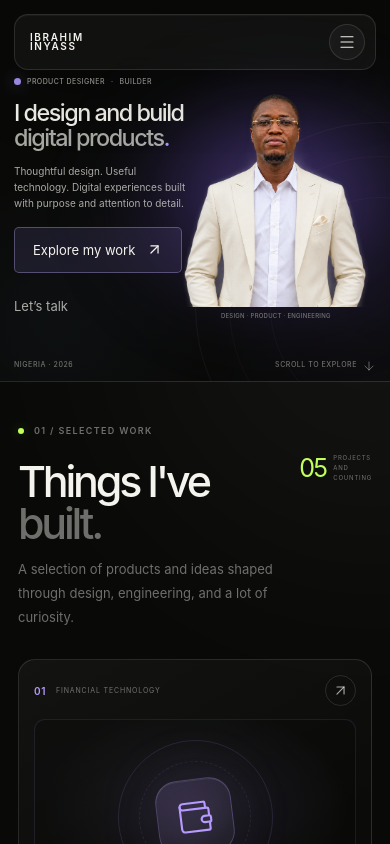
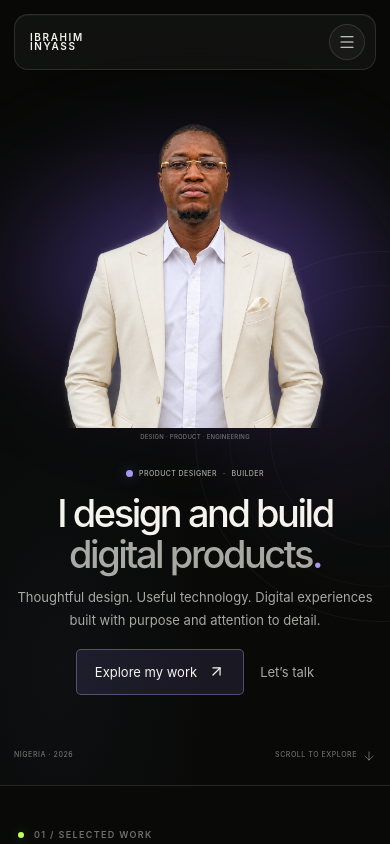
Before and after one commit to ibinyass001-hue/1brahim1nyass, a React (Vite) app: page / in a window 390 px wide. Shown: the top 844 px of the page. Built offline with nearby package versions, Linux system fonts and the light colour scheme.

Commit message:
Polish stacked hero layout

```diff
--- a/src/components/Hero/Hero.css
+++ b/src/components/Hero/Hero.css
@@ -15,14 +15,50 @@
 }
 
 .hero-main {
-  display: grid;
-  grid-template-columns: minmax(0, 1.25fr) minmax(250px, 0.75fr);
+  display: flex;
+  flex-direction: column;
   align-items: center;
-  gap: clamp(32px, 5vw, 88px);
+  gap: clamp(24px, 4vh, 42px);
   width: 100%;
-  max-width: 1200px;
+  max-width: 1000px;
   flex: 1;
   margin: 0 auto;
+}
+
+.hero-portrait {
+  order: -1;
+  align-self: center;
+  width: min(100%, 390px);
+  max-width: 390px;
+  margin: 0 auto;
+}
+
+.hero-content {
+  order: 1;
+  display: flex;
+  flex-direction: column;
+  align-items: center;
+  width: 100%;
+  min-width: 0;
+  padding: 0 0 24px;
+  text-align: center;
+}
+
+.hero-eyebrow {
+  justify-content: center;
+}
+
+.hero-title-line {
+  margin-inline: auto;
+}
+
+.hero-description {
+  max-width: 520px;
+  margin-inline: auto;
+}
+
+.hero-actions {
+  justify-content: center;
 }
 
 .hero-content {
@@ -265,8 +301,7 @@
   }
 
   .hero-main {
-    grid-template-columns: minmax(0, 1.1fr) minmax(210px, 0.8fr);
-    gap: 24px;
+    gap: clamp(22px, 3vh, 34px);
   }
 
   .hero-title {
@@ -473,3 +508,78 @@
     margin-top: 4px;
   }
 }
+
+
+/* FINAL HERO STACKED LAYOUT */
+.hero-main {
+  display: flex;
+  flex-direction: column;
+  align-items: center;
+  justify-content: flex-start;
+  gap: clamp(20px, 3vh, 34px);
+  width: 100%;
+  max-width: 1000px;
+  margin: 0 auto;
+}
+
+.hero-portrait {
+  order: -1;
+  align-self: center;
+  width: min(100%, 390px);
+  max-width: 390px;
+  margin: 0 auto;
+}
+
+.hero-content {
+  order: 1;
+  display: flex;
+  flex-direction: column;
+  align-items: center;
+  width: 100%;
+  min-width: 0;
+  padding: 0 0 24px;
+  text-align: center;
+}
+
+.hero-eyebrow {
+  justify-content: center;
+}
+
+.hero-title-line {
+  margin-inline: auto;
+}
+
+.hero-description {
+  max-width: 520px;
+  margin-inline: auto;
+}
+
+.hero-actions {
+  justify-content: center;
+}
+
+@media (max-width: 600px) {
+  .hero {
+    padding-top: 108px;
+    padding-bottom: 22px;
+  }
+
+  .hero-portrait {
+    width: min(100%, 320px);
+    max-width: 320px;
+  }
+
+  .hero-title {
+    font-size: clamp(38px, 9vw, 52px);
+    letter-spacing: -0.065em;
+  }
+
+  .hero-description {
+    font-size: 13px;
+    line-height: 1.8;
+  }
+
+  .hero-actions {
+    gap: 16px;
+  }
+}
```
